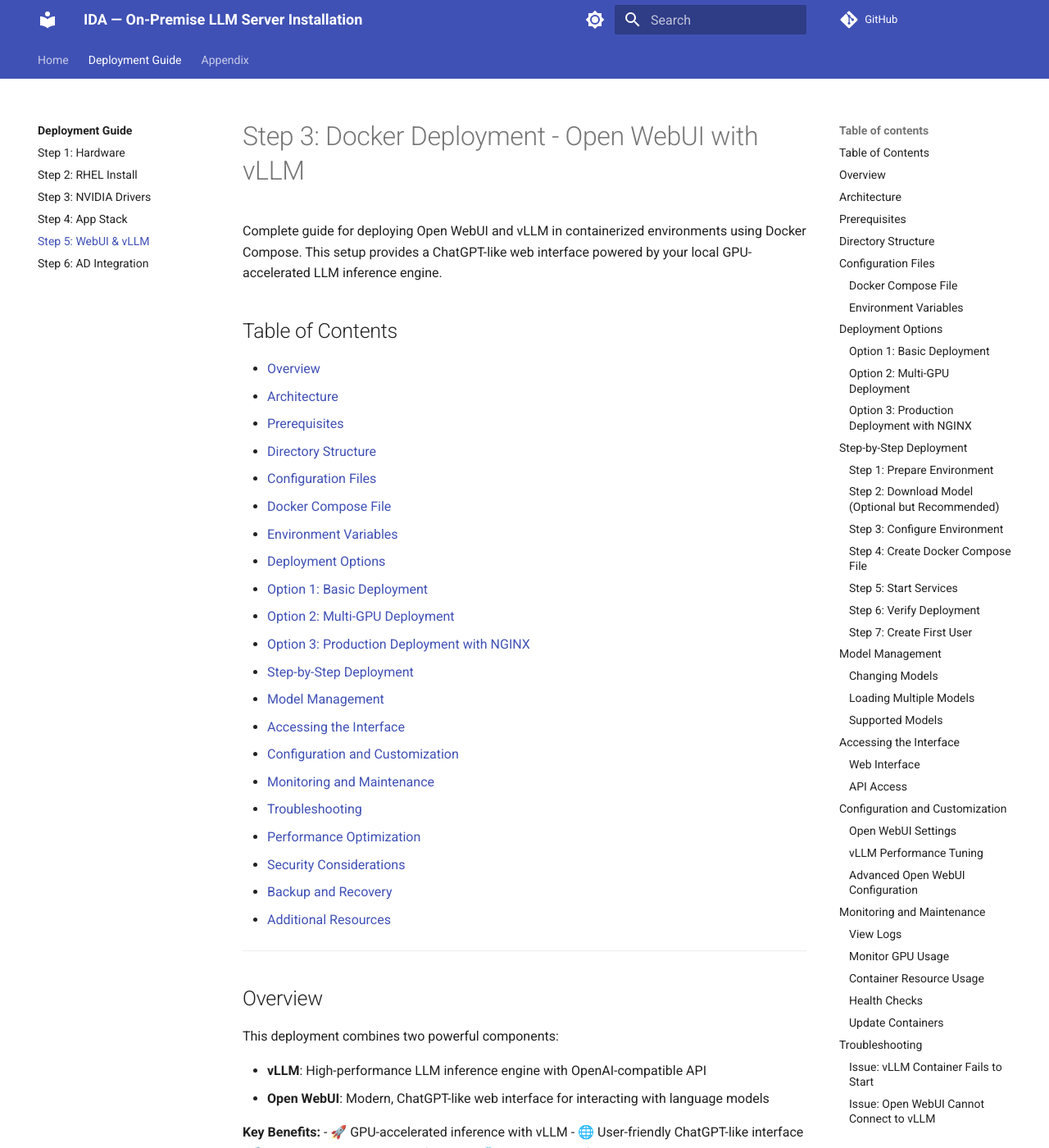
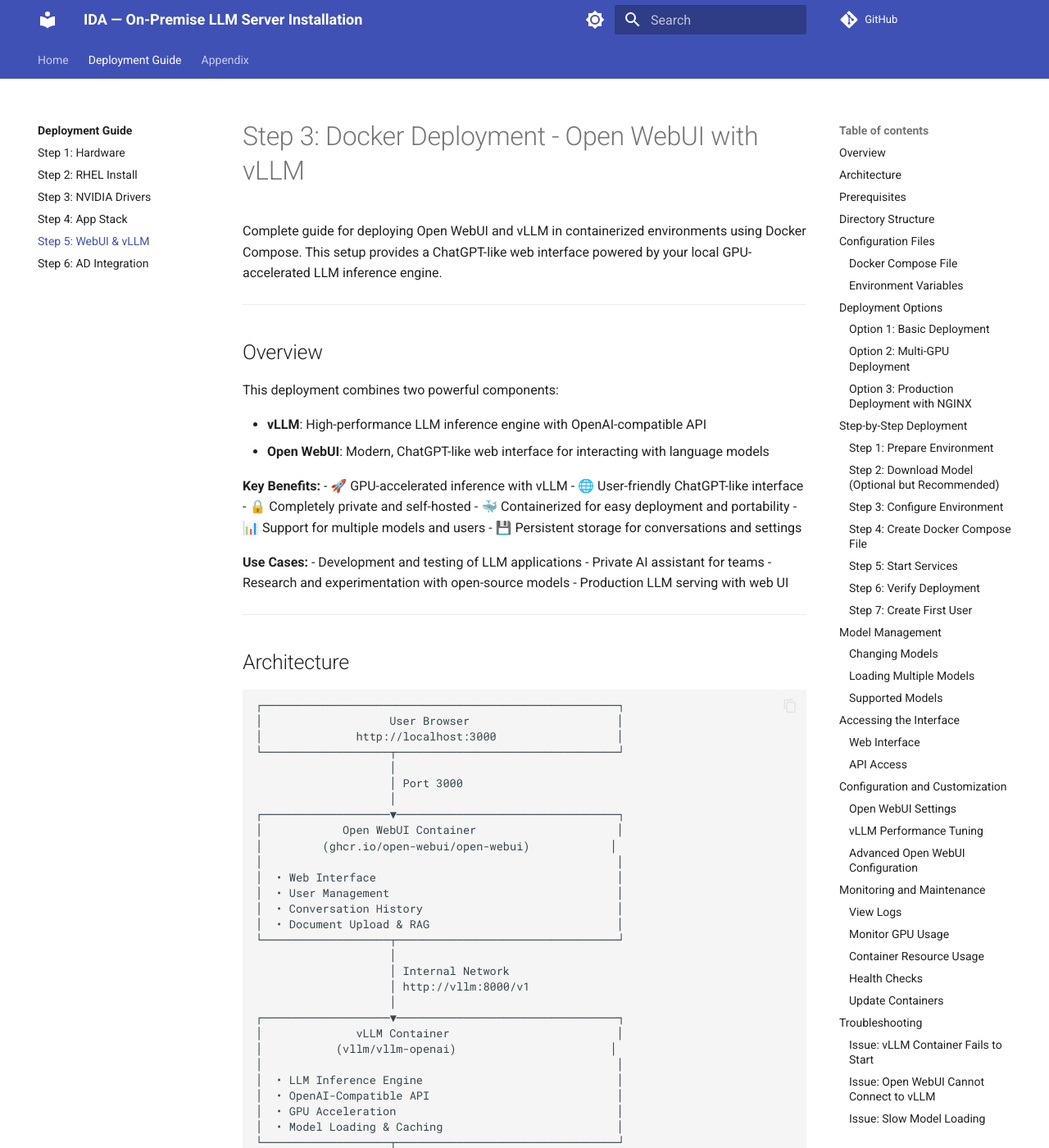
Before and after one commit to gblake55/On-Premise-LLM-Server-Installation, an MkDocs documentation site: the page built from docs/guide/step5-webui.md, in a window 1280 px wide and 1400 px high. Shown: the whole window at 82% size. Built offline with MkDocs 1.6.1 and Material for MkDocs 9.7.7, drawn with Linux system fonts in a browser that asks for light colours; comment, search, counter and statistics services are not loaded.

```diff
--- a/docs/guide/step5-webui.md
+++ b/docs/guide/step5-webui.md
@@ -1,30 +1,6 @@
 # Step 3: Docker Deployment - Open WebUI with vLLM
 
 Complete guide for deploying Open WebUI and vLLM in containerized environments using Docker Compose. This setup provides a ChatGPT-like web interface powered by your local GPU-accelerated LLM inference engine.
-
-## Table of Contents
-
-- [Overview](#overview)
-- [Architecture](#architecture)
-- [Prerequisites](#prerequisites)
-- [Directory Structure](#directory-structure)
-- [Configuration Files](#configuration-files)
-  - [Docker Compose File](#docker-compose-file)
-  - [Environment Variables](#environment-variables)
-- [Deployment Options](#deployment-options)
-  - [Option 1: Basic Deployment](#option-1-basic-deployment)
-  - [Option 2: Multi-GPU Deployment](#option-2-multi-gpu-deployment)
-  - [Option 3: Production Deployment with NGINX](#option-3-production-deployment-with-nginx)
-- [Step-by-Step Deployment](#step-by-step-deployment)
-- [Model Management](#model-management)
-- [Accessing the Interface](#accessing-the-interface)
-- [Configuration and Customization](#configuration-and-customization)
-- [Monitoring and Maintenance](#monitoring-and-maintenance)
-- [Troubleshooting](#troubleshooting)
-- [Performance Optimization](#performance-optimization)
-- [Security Considerations](#security-considerations)
-- [Backup and Recovery](#backup-and-recovery)
-- [Additional Resources](#additional-resources)
 
 ---
 
```
Also changed, not shown: docs/guide/step1-hardware.md (+0 -18 lines), docs/guide/step2-rhel.md (+0 -16 lines), docs/guide/step3-nvidia.md (+0 -19 lines), docs/guide/step4-apps.md (+0 -18 lines), docs/index.md (+6 -6 lines).
